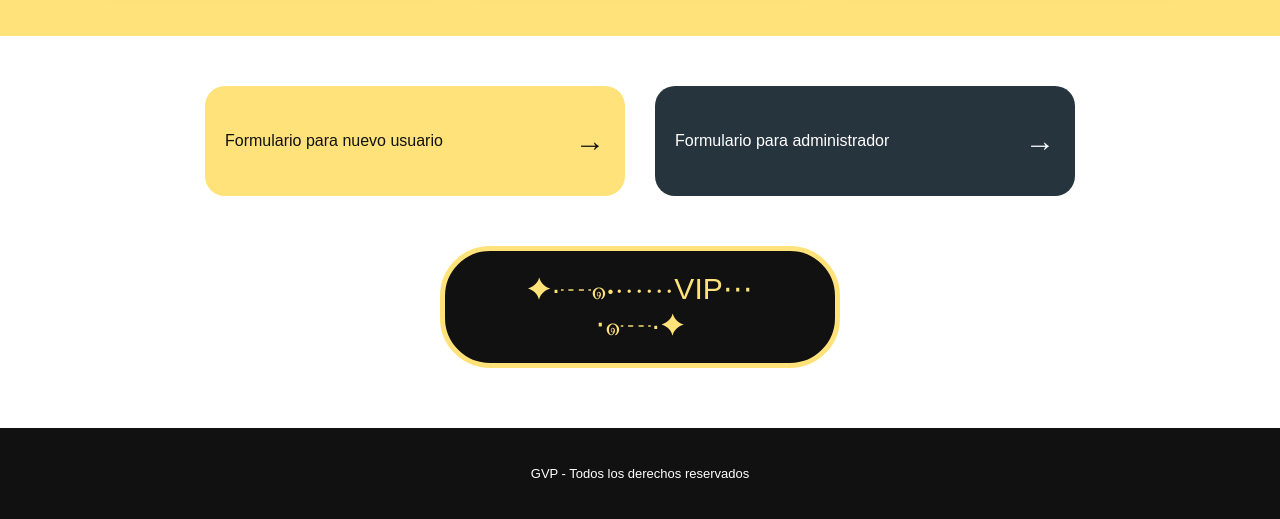
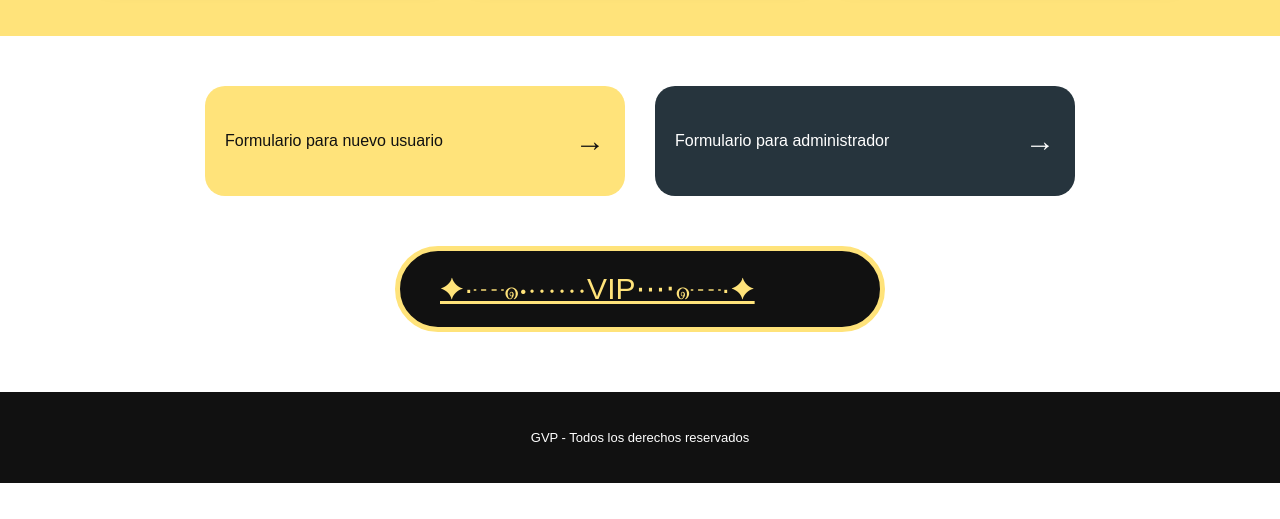
Before and after one commit to Isas-afk/GVP, a plain HTML site: page index.html in a window 1280 px wide. Shown: the part 822-1341 px from the top of the page. After the commit the page ends 1305 px from the top, so only its background shows below. Drawn offline with Linux system fonts and the light colour scheme.

Commit message:
cambios de conexión

```diff
--- a/detalles.css
+++ b/detalles.css
@@ -1,6 +1,6 @@
 body {
     font-family: "Montserrat", sans-serif;
-    background: linear-gradient(rgba(0, 0, 0, 0.7), rgba(0, 0, 0, 0.7)), url(assets/fondo.png);
+    background: linear-gradient(rgba(0, 0, 0, 0.7), rgba(0, 0, 0, 0.7)), url( assets\ isa/fondo.png);
 }
 
 .outlined {
--- a/index.html
+++ b/index.html
@@ -65,7 +65,7 @@
     </div>
 
     <div class="vip">
-        <button class="boton-vip" href="planes.html">✦·┈๑⋅⋯⋯VIP⋯⋅๑┈·✦</button>
+        <a class="boton-vip" href="planes.html"> ✦·┈๑⋅⋯⋯VIP⋯⋅๑┈·✦</a>
     </div>
 
     <footer>
```
Also changed, not shown: planes.html (+1 -1 lines), assets isa/fondo.png (added), assets isa/logo.jpg (added).
